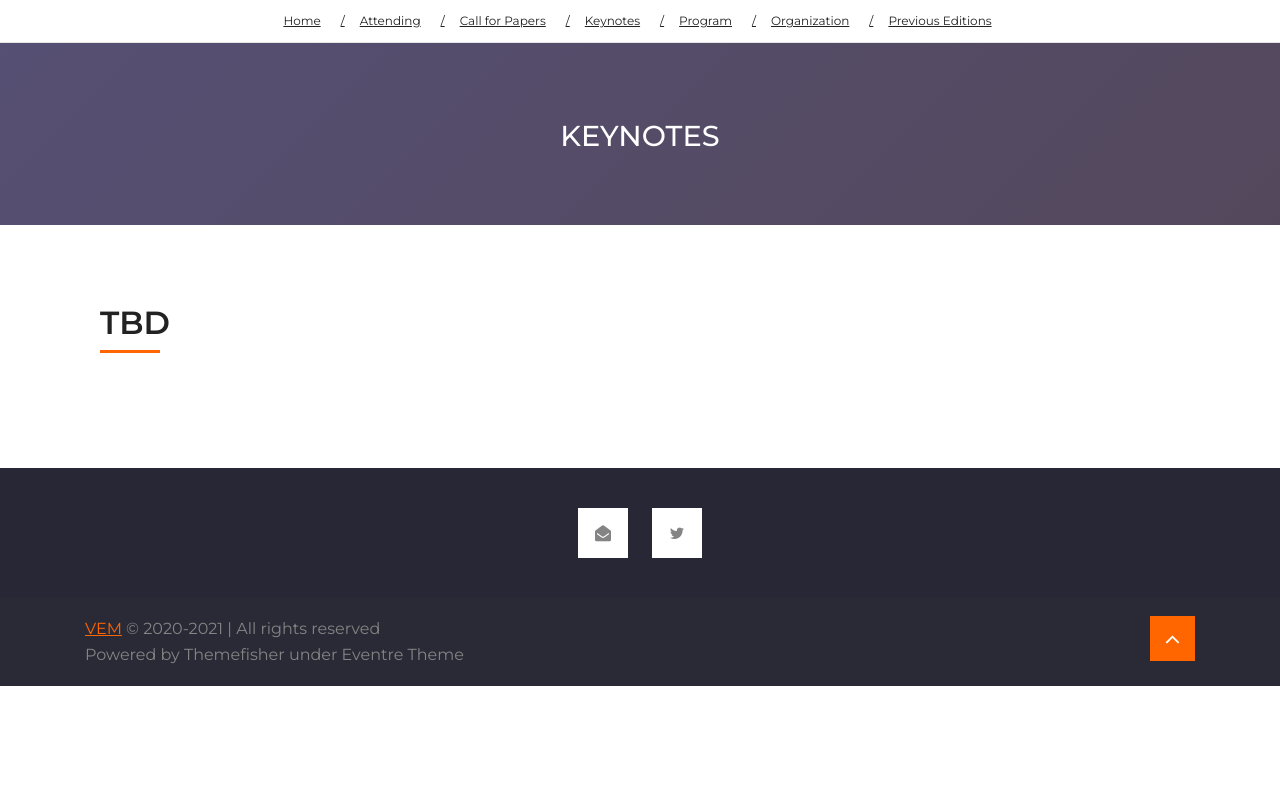
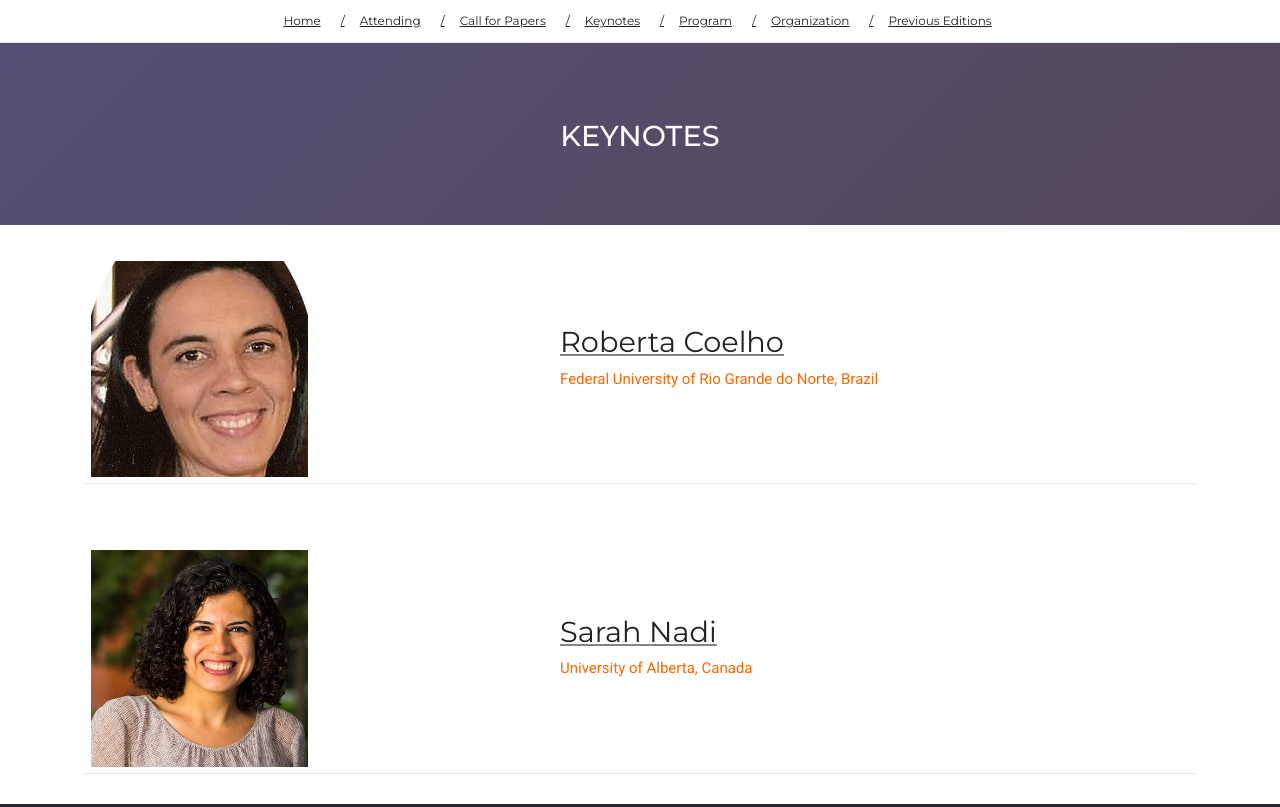
Before and after one commit to vem-workshop/vem2021, a plain HTML site: page keynotes.html in a window 1280 px wide. Shown: the top 807 px of the page. Drawn offline with Linux system fonts and the light colour scheme; some packages are replaced by stand-ins of ours; a script that the page names is missing.

Commit message:
Add keynote speakers (issue #9) (#41)
Great! I agree.

```diff
--- a/css/style.css
+++ b/css/style.css
@@ -2522,18 +2522,16 @@ select.form-control:not([size]):not([multiple]) {
 }
 
 .single-speaker .block {
-  padding-bottom: 70px;
   border-bottom: 1px solid #e5e5e5;
 }
 
 .single-speaker .block .image-block {
   background: #fff;
-  border: 1px solid #e5e5e5;
   padding: 6px;
 }
 
 .single-speaker .block .image-block img {
-  width: 100%;
+  width: 50%;
 }
 
 @media (max-width: 767px) {
--- a/keynotes.html
+++ b/keynotes.html
@@ -92,25 +92,25 @@
     <!--===========================
     =            Keynotes         =
     ============================-->
-    <!--
+
     <section class="section single-speaker">
       <div class="container">
         <div class="block">
           <div class="row">
             <div class="col-lg-5 col-md-6 align-self-md-center">
               <div class="image-block">
-                <img src="images/keynotes/fernanda.jpg" class="img-fluid" alt="speaker">
+                <img src="images/keynote-speakers/roberta-coelho.png" class="img-fluid" alt="speaker">
               </div>
             </div>
             <div class="col-lg-7 col-md-6 align-self-center">
               <div class="content-block">
                 <div class="name">
-                  <h3>Jonathan Franco</h3>
+                  <a href="https://scholar.google.com/citations?user=EEC5GEQAAAAJ&hl=en" target="_blank"><h3>Roberta Coelho</h3></a>
                 </div>
                 <div class="profession">
-                  <p>Web Developer</p>
+                  <p>Federal University of Rio Grande do Norte, Brazil</p>
                 </div>
-                <div class="details">
+                <!--<div class="details">
                   <p>Lorem ipsum dolor sit amet, consectetur adipisicing elit, sed do eiusm tempor incididunt ut labore dolore magna aliqua enim ad minim veniam quis nostrud.laboris nisi ut aliquip ex ea commodo consequat. Duis aute irure dolor in reprehenderit in voluptate velit esse.
                   Duis aute irure dolor in reprehenderit in voluptate velit esse.
                   <br>
@@ -133,7 +133,7 @@
                       <a href="#"><i class="fa fa-globe"></i></a>
                     </li>
                   </ul>
-                </div>
+                </div>-->
               </div>
             </div>
           </div>
@@ -147,18 +147,18 @@
           <div class="row">
             <div class="col-lg-5 col-md-6 align-self-md-center">
               <div class="image-block">
-                <img src="images/keynotes/felipe.jpg" class="img-fluid" alt="speaker">
+                <img src="images/keynote-speakers/sarah-nadi.png" class="img-fluid" alt="speaker">
               </div>
             </div>
             <div class="col-lg-7 col-md-6 align-self-center">
               <div class="content-block">
                 <div class="name">
-                  <h3>Jonathan Franco</h3>
+                    <a href="https://sarahnadi.org/" target="_blank"><h3>Sarah Nadi</h3></a>
                 </div>
                 <div class="profession">
-                  <p>Web Developer</p>
+                  <p>University of Alberta, Canada</p>
                 </div>
-                <div class="details">
+                <!--<div class="details">
                   <p>Lorem ipsum dolor sit amet, consectetur adipisicing elit, sed do eiusm tempor incididunt ut labore dolore magna aliqua enim ad minim veniam quis nostrud.laboris nisi ut aliquip ex ea commodo consequat. Duis aute irure dolor in reprehenderit in voluptate velit esse.
                   Duis aute irure dolor in reprehenderit in voluptate velit esse.
                   <br>
@@ -181,7 +181,7 @@
                       <a href="#"><i class="fa fa-globe"></i></a>
                     </li>
                   </ul>
-                </div>
+                </div>-->
               </div>
             </div>
           </div>
@@ -189,29 +189,6 @@
       </div>
     </section>
     <!--====  End of Keynotes  ====-->
-
-
-    <section class="section about">
-        <div class="container">
-            <div class="row">
-
-                <div class="col-lg-8 col-md-6 align-self-center">
-                    <div class="content-block">
-                        <h2>TBD</h2>
-                        <div class="description-one">
-                            <p>
-
-                            </p>
-                        </div>
-                    </div>
-                </div>
-            </div>
-        </div>
-    </section>
-
-
-
-
 
     <!--============================
     =            Footer            =
```
Also changed, not shown: images/keynote-speakers/roberta-coelho.png (added), images/keynote-speakers/sarah-nadi.png (added).
